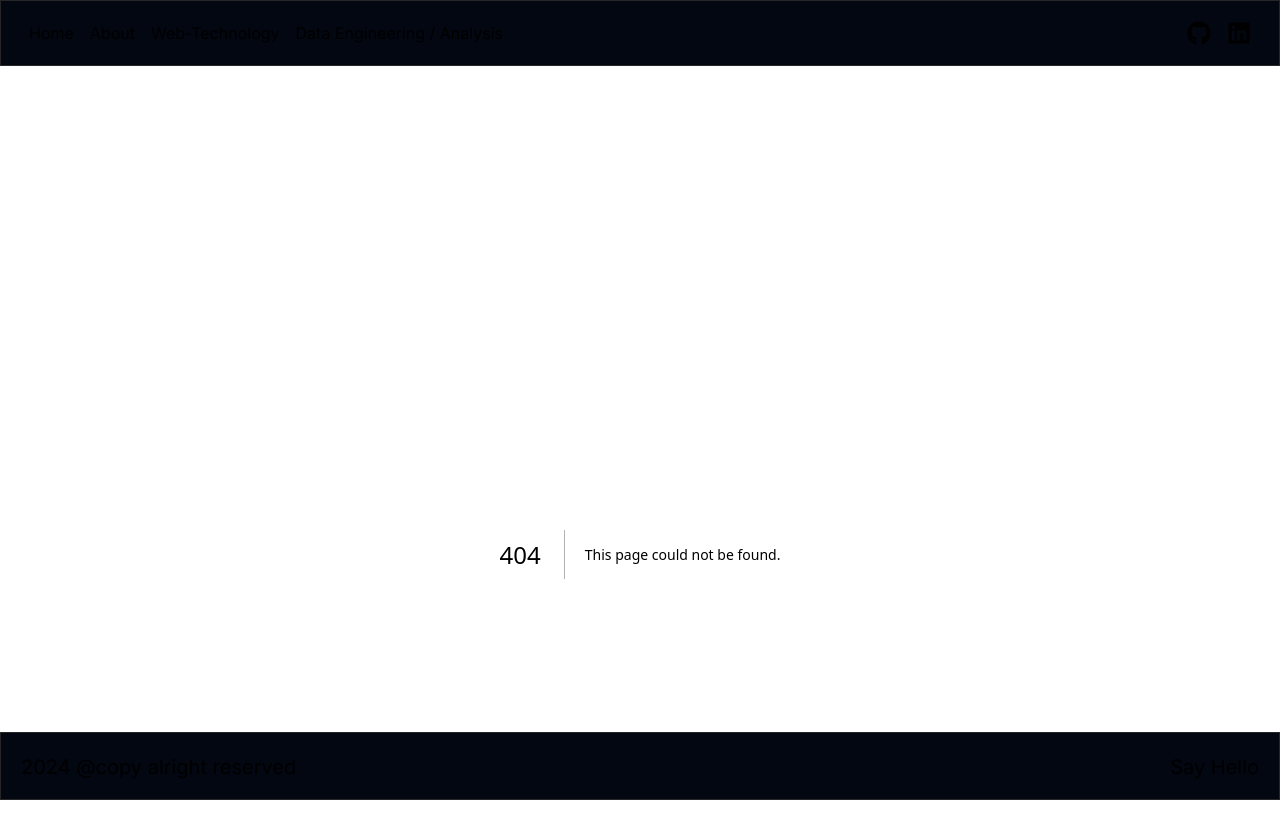
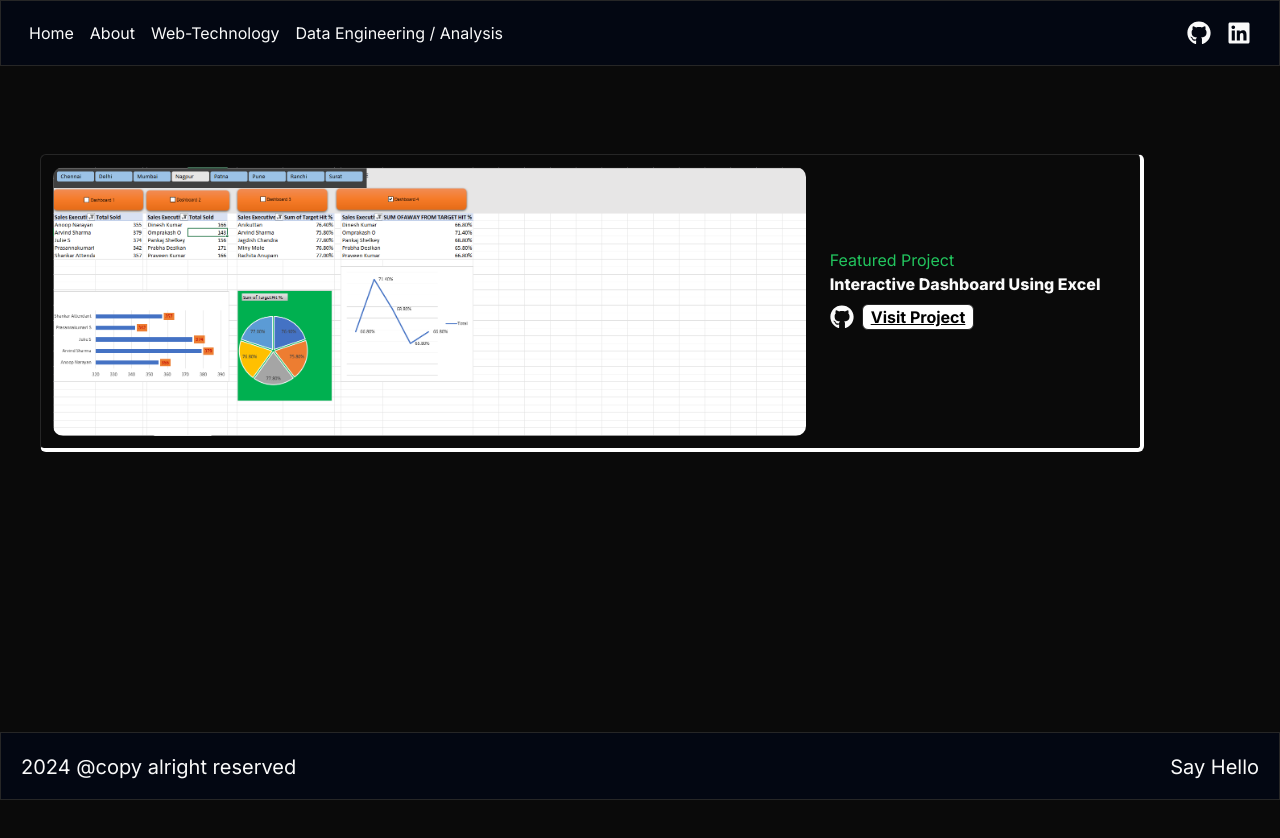
Before and after one commit to Rajendra-65/rajendra-portfolio-latest, a Next.js app: page /Excel in a window 1280 px wide. Before the commit this address had no page. Shown: the top 838 px of the page. After the commit the page ends 800 px from the top, so only its background shows below. Built offline with nearby package versions, Linux system fonts and the light colour scheme.

Commit message:
Adding project for powerBI , Excel and Fixing some Issue

```diff
--- /dev/null
+++ b/app/(BI)/BI/page.tsx
@@ -0,0 +1,49 @@
+"use client"
+import gsap from 'gsap'
+import React,{useRef,useLayoutEffect} from 'react'
+import ProjectCard from '@/app/components/ProjectCard'
+
+const BI_project = [
+    {
+        project_name: "Advanced Interactive Dashboard",
+        project_link: "https://github.com/Rajendra-65/",
+        image_url: "/BI/Complete-Sales-Dashboard.png",
+        project_github_link: "https://github.com/Rajendra-65/powerBI-end-to-end-with-dax",
+    }
+]
+
+
+const BI = () => {
+
+    const containerRef = useRef<HTMLDivElement>(null)
+
+    useLayoutEffect(() => {
+        // Ensure the ref is not null before using it
+        if (containerRef.current) {
+            gsap.from(containerRef.current.children,{
+                x:50,
+                duration:1,
+                delay:1,
+                opacity:0,
+                stagger:0.2
+            })
+        }
+    }, []);
+
+    return (
+        <>
+            <div
+                className="pb-5 flex flex-col items-center"
+            >
+                {BI_project.map((project, index) => (
+                    <ProjectCard
+                        key={index}
+                        {...project}
+                    />
+                ))}
+            </div>
+        </>
+    )
+}
+
+export default BI
--- a/app/(DE)/de/page.tsx
+++ b/app/(DE)/de/page.tsx
@@ -3,8 +3,9 @@ import gsap from 'gsap'
 import React,{useRef,useLayoutEffect} from 'react'
 import ProjectCard from '@/app/components/ProjectCard'
 import { GrHadoop } from 'react-icons/gr'
-import { SiApacheairflow, SiApachehive, SiApachekafka, SiApachespark, SiDatabricks, SiGooglebigquery, SiGooglecloud, SiMicrosoftazure, SiMongodb, SiSnowflake } from 'react-icons/si'
+import { SiApacheairflow, SiApachehive, SiApachekafka, SiApachespark, SiDatabricks, SiGooglebigquery, SiGooglecloud, SiMicrosoftazure, SiMongodb, SiPowerbi, SiSnowflake } from 'react-icons/si'
 import { DiMysql } from 'react-icons/di'
+import { PiMicrosoftExcelLogoDuotone } from "react-icons/pi"
 import { useRouter } from 'next/navigation'
 
 const Azure_Project = [
@@ -46,6 +47,12 @@ const skillSet = [
         icon: DiMysql,
         className: "text-white w-[57px] h-[50px] rounded-sm",
         project_Link: ""
+    },
+    {
+        skillName: "Excel",
+        icon: PiMicrosoftExcelLogoDuotone,
+        className: "text-cyan-500 w-[57px] h-[50px] rounded-sm",
+        project_Link: "/Excel"
     },
     {
         skillName: "Kafka",
@@ -100,6 +107,12 @@ const skillSet = [
         icon: SiMicrosoftazure,
         className: "text-cyan-500 w-[57px] h-[50px] rounded-sm",
         project_Link: "/azure"
+    },
+    {
+        skillName: "Power BI",
+        icon: SiPowerbi,
+        className: "text-cyan-500 w-[57px] h-[50px] rounded-sm",
+        project_Link: "/BI"
     }
 ]
 
--- /dev/null
+++ b/app/(Excel)/Excel/page.tsx
@@ -0,0 +1,49 @@
+"use client"
+import gsap from 'gsap'
+import React,{useRef,useLayoutEffect} from 'react'
+import ProjectCard from '@/app/components/ProjectCard'
+
+const BI_project = [
+    {
+        project_name: "Interactive Dashboard Using Excel",
+        project_link: "https://github.com/Rajendra-65/",
+        image_url: "/Excel/Excel-end-to-end-dashboard.png",
+        project_github_link: "https://github.com/Rajendra-65/Excel-learning.git",
+    }
+]
+
+
+const Excel= () => {
+
+    const containerRef = useRef<HTMLDivElement>(null)
+
+    useLayoutEffect(() => {
+        // Ensure the ref is not null before using it
+        if (containerRef.current) {
+            gsap.from(containerRef.current.children,{
+                x:50,
+                duration:1,
+                delay:1,
+                opacity:0,
+                stagger:0.2
+            })
+        }
+    }, []);
+
+    return (
+        <>
+            <div
+                className="pb-5 flex flex-col items-center"
+            >
+                {BI_project.map((project, index) => (
+                    <ProjectCard
+                        key={index}
+                        {...project}
+                    />
+                ))}
+            </div>
+        </>
+    )
+}
+
+export default Excel
```
Also changed, not shown: public/BI/Complete-Sales-Dashboard.png (added), public/Excel/Excel-end-to-end-dashboard.png (added).
